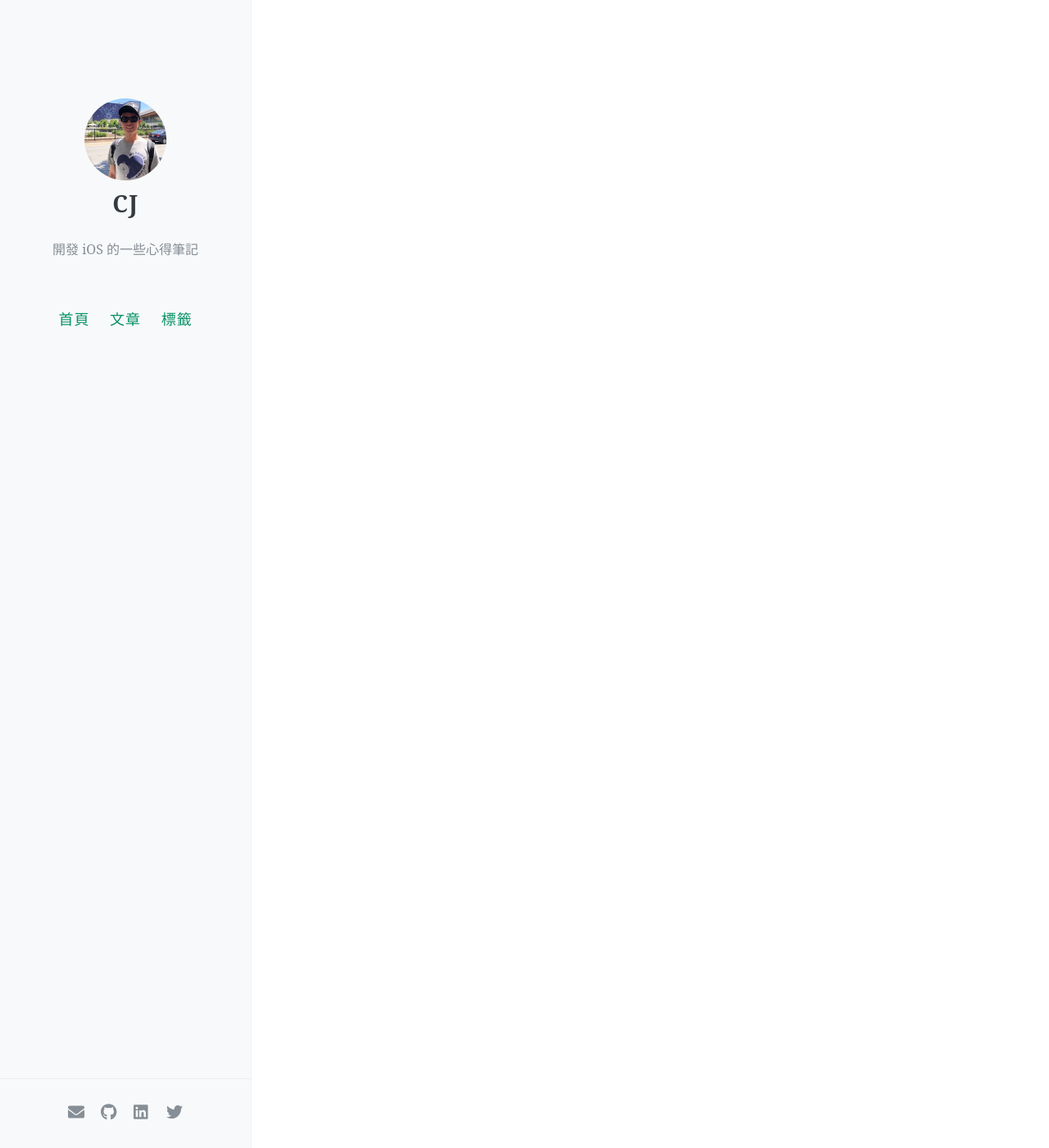
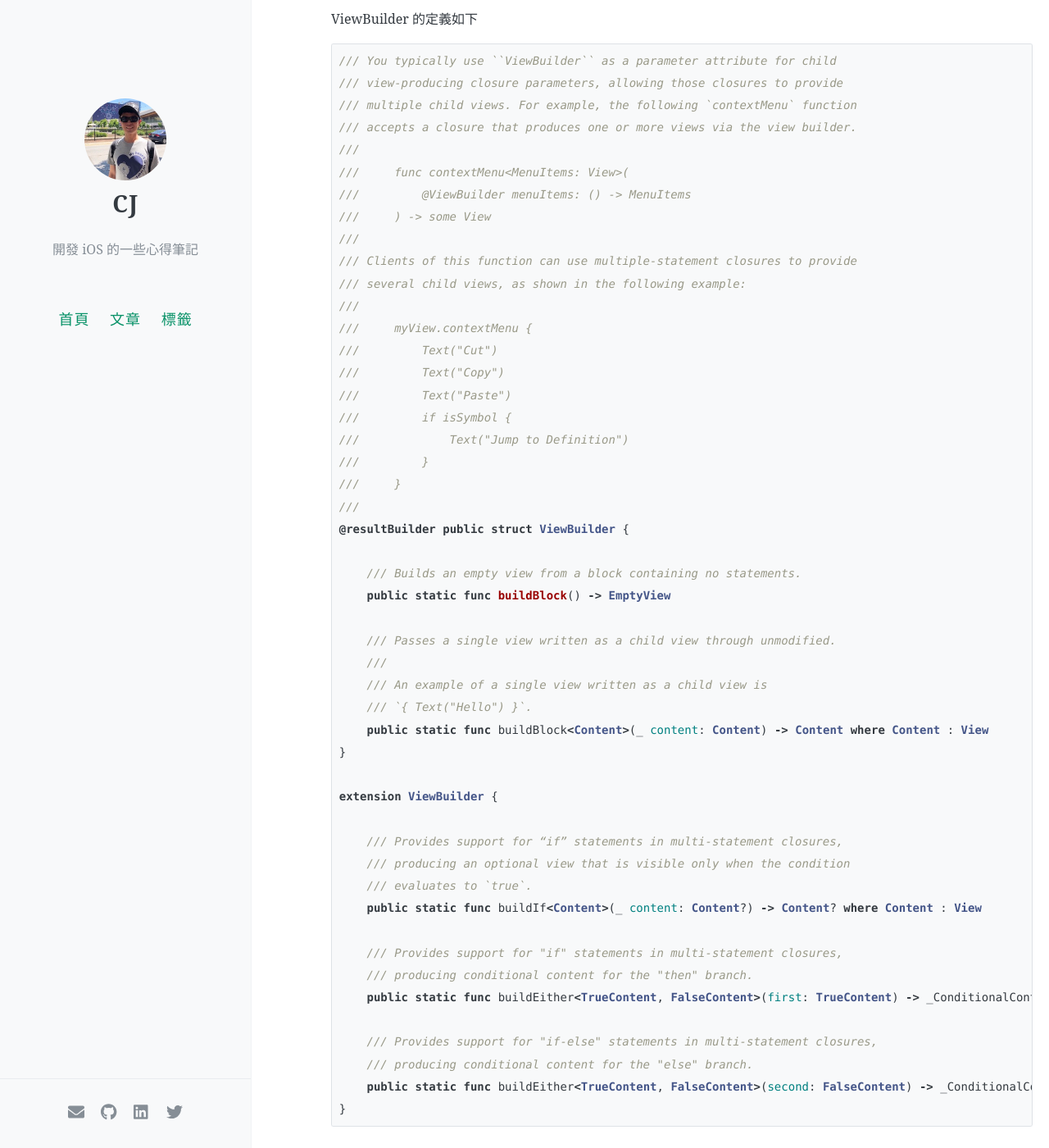
Before and after one commit to eJamesLin/cj.github.io, a Jekyll site: the page built from _posts/2022-04-26-Opaque-return-types.md, in a window 1280 px wide and 1400 px high, scrolled down 5999 px. Shown: the whole window at 82% size. Built offline with Jekyll 4.4.1, drawn with Linux system fonts in a browser that asks for light colours; nearby versions of some CDN libraries; comment, search, counter and statistics services are not loaded; some of the changed text lies outside the part shown.

Commit message:
[Post] Add ViewBuilder

````diff
--- a/_posts/2022-04-26-Opaque-return-types.md
+++ b/_posts/2022-04-26-Opaque-return-types.md
@@ -181,6 +181,103 @@
 }
 ```
 
+### ViewBuilder
+前面提到 Opaque Type 限定回傳的 type 是同一種，但為何 ContentView 可以有 if-else 的寫法，回傳不同 type?
+
+```swift
+struct ContentView: View {
+    @State var isLoggedIn = false
+
+    @ViewBuilder
+    func createView() -> some View {
+        if isLoggedIn {
+            Text("Logged In")
+        }
+        else {
+            Button("Click to Login") {
+                isLoggedIn.toggle()
+            }
+        }
+    }
+
+    var body: some View {
+        let view = createView()
+
+        // print _ConditionalContent<Text, Button<Text>>
+        print(type(of: view))
+
+        return view
+    }
+}
+```
+
+從以上寫法可以觀察到，透過 `@ViewBuilder` 修飾 function 之後，回傳的 concrete type 是 `_ConditionalContent<Text, Button<Text>>`。
+
+而 View protocol 有定義 body 使用 `@ViewBuilder`，所以在 body 中可使用多行的 command，並回傳單一的 concrete type。
+
+```swift
+public protocol View {
+    /// The type of view representing the body of this view.
+    associatedtype Body : View
+
+    /// The content and behavior of the view.
+    @ViewBuilder var body: Self.Body { get }
+}
+```
+
+ViewBuilder 的定義如下
+
+```swift
+/// You typically use ``ViewBuilder`` as a parameter attribute for child
+/// view-producing closure parameters, allowing those closures to provide
+/// multiple child views. For example, the following `contextMenu` function
+/// accepts a closure that produces one or more views via the view builder.
+///
+///     func contextMenu<MenuItems: View>(
+///         @ViewBuilder menuItems: () -> MenuItems
+///     ) -> some View
+///
+/// Clients of this function can use multiple-statement closures to provide
+/// several child views, as shown in the following example:
+///
+///     myView.contextMenu {
+///         Text("Cut")
+///         Text("Copy")
+///         Text("Paste")
+///         if isSymbol {
+///             Text("Jump to Definition")
+///         }
+///     }
+///
+@resultBuilder public struct ViewBuilder {
+
+    /// Builds an empty view from a block containing no statements.
+    public static func buildBlock() -> EmptyView
+
+    /// Passes a single view written as a child view through unmodified.
+    ///
+    /// An example of a single view written as a child view is
+    /// `{ Text("Hello") }`.
+    public static func buildBlock<Content>(_ content: Content) -> Content where Content : View
+}
+
+extension ViewBuilder {
+
+    /// Provides support for “if” statements in multi-statement closures,
+    /// producing an optional view that is visible only when the condition
+    /// evaluates to `true`.
+    public static func buildIf<Content>(_ content: Content?) -> Content? where Content : View
+
+    /// Provides support for "if" statements in multi-statement closures,
+    /// producing conditional content for the "then" branch.
+    public static func buildEither<TrueContent, FalseContent>(first: TrueContent) -> _ConditionalContent<TrueContent, FalseContent> where TrueContent : View, FalseContent : View
+
+    /// Provides support for "if-else" statements in multi-statement closures,
+    /// producing conditional content for the "else" branch.
+    public static func buildEither<TrueContent, FalseContent>(second: FalseContent) -> _ConditionalContent<TrueContent, FalseContent> where TrueContent : View, FalseContent : View
+}
+```
+
 ### Reference
 - <https://docs.swift.org/swift-book/LanguageGuide/OpaqueTypes.html>
 - <https://www.swiftbysundell.com/articles/opaque-return-types-in-swift/>
````
